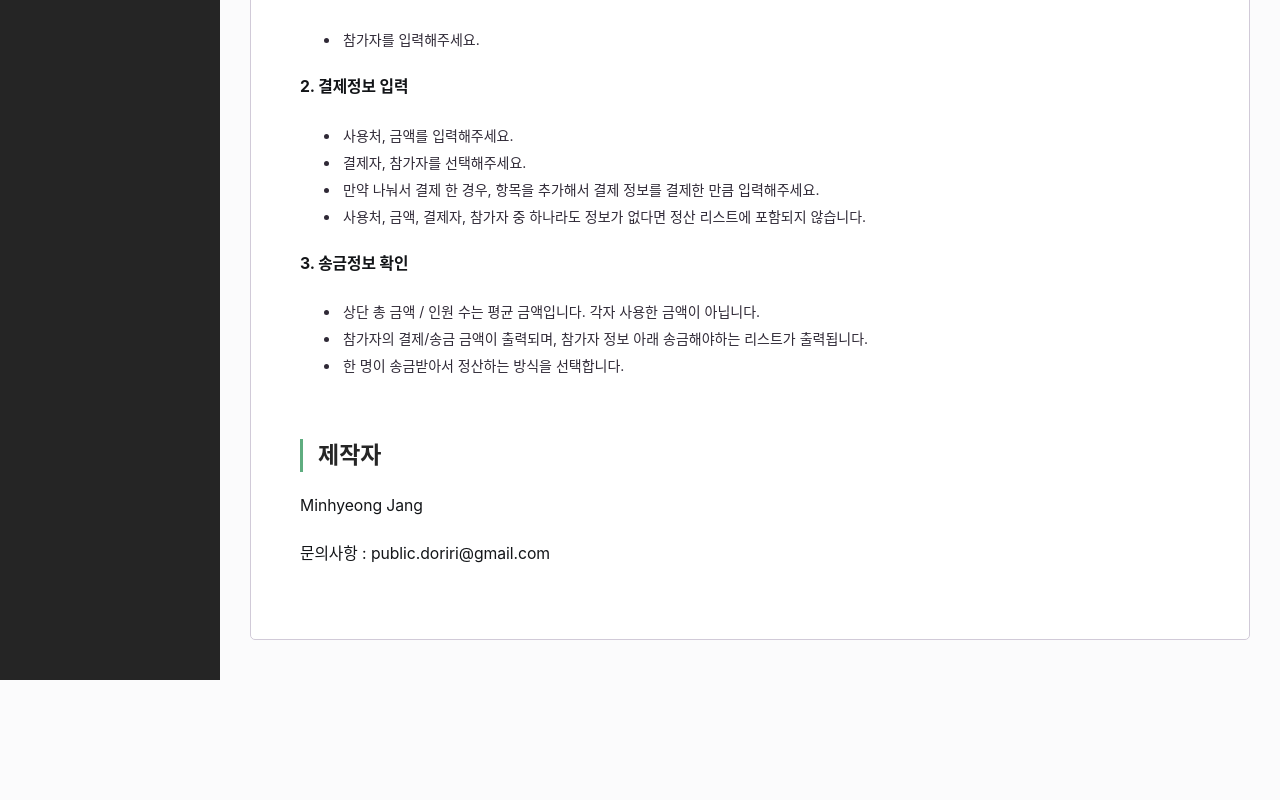
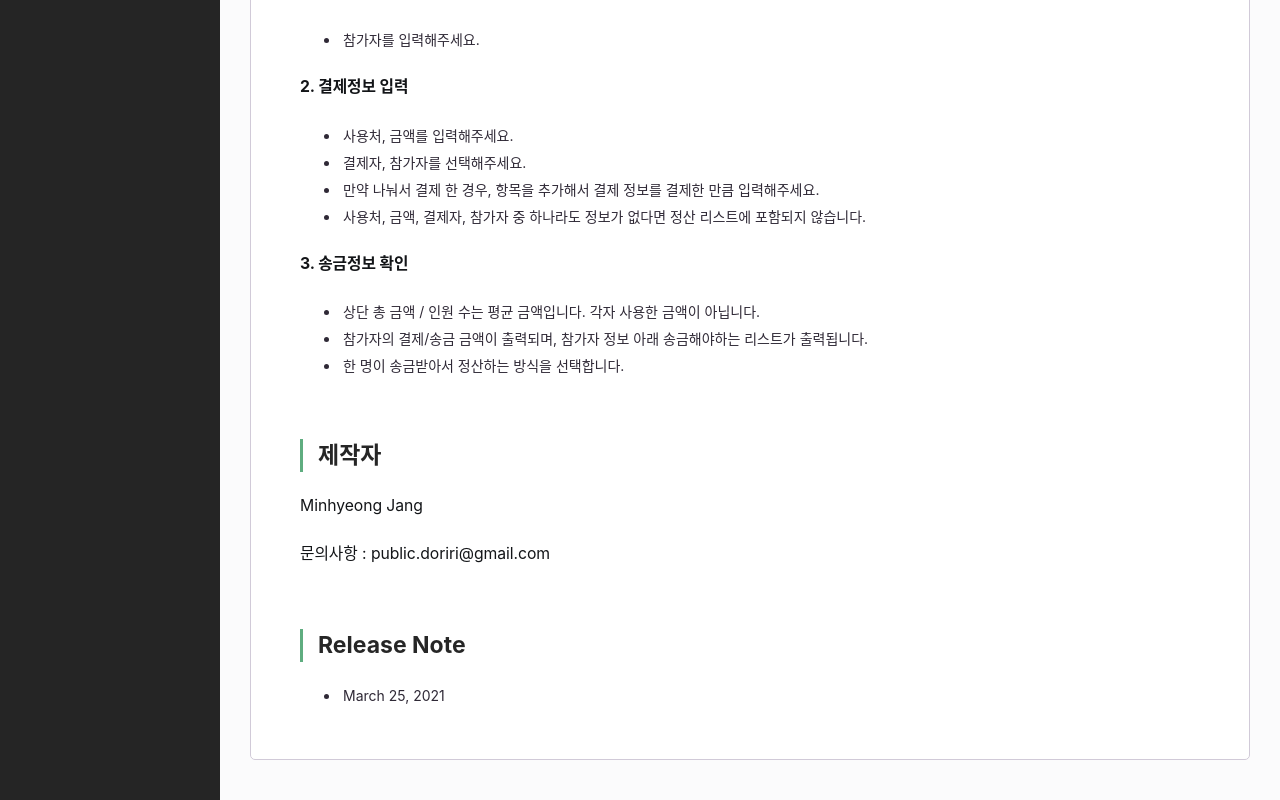
Before and after one commit to minhyeong-jang/dutch-pay, a React (Create React App) app: page / in a window 1280 px wide. Shown: the part 534-1334 px from the top of the page. Before the commit the page ends 1214 px from the top, so only its background shows below. Built offline with nearby package versions, Linux system fonts and the light colour scheme.

Commit message:
feat: 템플릿 관련 파일 생성 및 UI 정리

```diff
--- a/src/modules/about/containers/AboutContainer.tsx
+++ b/src/modules/about/containers/AboutContainer.tsx
@@ -1,12 +1,12 @@
 import React, { FC } from 'react';
 import styled from 'styled-components';
 
-import { ContentWrap } from '../../shared/components/content';
+import { ContentHeader, ContentWrap } from '../../shared/components/content';
 
 export const AboutContainer: FC = () => {
   return (
-    <StyledContainer>
-      <StyledHeader>Hello Dutch Pay</StyledHeader>
+    <>
+      <ContentHeader>Hello Dutch Pay</ContentHeader>
       <ContentWrap>
         <h1>더치페이</h1>
         <p>
@@ -65,15 +65,13 @@ export const AboutContainer: FC = () => {
         <h2>제작자</h2>
         <p>Minhyeong Jang</p>
         <p>문의사항 : public.doriri@gmail.com</p>
+        <h2>Release Note</h2>
+        <ul>
+          <li>
+            <span>March 25, 2021</span>
+          </li>
+        </ul>
       </ContentWrap>
-    </StyledContainer>
+    </>
   );
 };
-const StyledContainer = styled.div``;
-const StyledHeader = styled.div`
-  margin: 8px 0px 20px;
-  font-size: 22px;
-  line-height: 22px;
-  font-weight: bold;
-  color: rgb(74, 62, 86);
-`;
--- a/src/modules/dutch/components/Layout/TemplateOptions.tsx
+++ b/src/modules/dutch/components/Layout/TemplateOptions.tsx
@@ -1,19 +1,16 @@
 import React, { FC } from 'react';
 import styled from 'styled-components';
 
+import { ContentHeader } from '../../../shared/components/content';
+
 export const TemplateOptions: FC = () => {
   return (
-    <StyledContainer>
+    <ContentHeader>
+      Template Name
       <StyledButton>저장하기</StyledButton>
-    </StyledContainer>
+    </ContentHeader>
   );
 };
-const StyledContainer = styled.div`
-  ${({ theme }) => theme.layout.section};
-  display: flex;
-  flex-direction: row;
-  text-align: right;
-`;
 const StyledButton = styled.button`
   padding: 10px 20px;
   background: none;
--- /dev/null
+++ b/src/modules/dutch/components/Template/index.ts
@@ -0,0 +1,3 @@
+export * from './TemplateHeader';
+export * from './TemplateSaveButton';
+export * from './TemplateSaveModal';
--- a/src/modules/dutch/pages/templates/DutchPageTemplate.tsx
+++ b/src/modules/dutch/pages/templates/DutchPageTemplate.tsx
@@ -1,23 +1,13 @@
 import React, { FC } from 'react';
 import styled from 'styled-components';
 
-import {
-  Aside,
-  Footer,
-  Header,
-  Navibar,
-} from '../../../shared/components/layout';
+import { Navibar } from '../../../shared/components/layout';
 
 export const DutchPageTemplate: FC = ({ children }) => {
   return (
     <StyledTemplate>
       <Navibar />
-      {/* <Header /> */}
-      <StyledWrap>
-        <StyledSection>{children}</StyledSection>
-        <Aside />
-      </StyledWrap>
-      {/* <Footer /> */}
+      <StyledWrap>{children}</StyledWrap>
     </StyledTemplate>
   );
 };
@@ -27,12 +17,9 @@ const StyledTemplate = styled.div`
   display: flex;
 `;
 const StyledWrap = styled.div`
-  display: flex;
   flex: 1 1 auto;
-  flex-direction: row;
-  max-width: 1600px;
-  margin: 0 auto;
+  padding: 16px 30px 20px;
+  border-radius: 10px;
+  border: 1px;
+  overflow: hidden;
 `;
-const StyledSection = styled.section`
-  flex: 1 1 auto;
-`;
--- /dev/null
+++ b/src/modules/shared/components/content/ContentHeader.tsx
@@ -0,0 +1,13 @@
+import React, { FC } from 'react';
+import styled from 'styled-components';
+
+export const ContentHeader: FC = ({ children, ...props }) => {
+  return <StyledHeader {...props}>{children}</StyledHeader>;
+};
+const StyledHeader = styled.div`
+  margin: 8px 0px 20px;
+  font-size: 22px;
+  line-height: 22px;
+  font-weight: bold;
+  color: rgb(74, 62, 86);
+`;
--- a/src/modules/shared/components/content/index.ts
+++ b/src/modules/shared/components/content/index.ts
@@ -1 +1,2 @@
+export * from './ContentHeader';
 export * from './ContentWrap';
--- a/src/styles/theme/theme.ts
+++ b/src/styles/theme/theme.ts
@@ -44,7 +44,7 @@ const color = {
 const layout = {
   borderRadius: '5px',
   section: `
-    margin: 20px 0px;
+    margin-bottom: 20px;
     border: 1px solid #d1cad8;
     padding: 20px;
     border-radius: 10px;
```
Also changed, not shown: src/modules/dutch/components/Template/TemplateHeader.tsx (added, +7 -0 lines), src/modules/dutch/components/Template/TemplateSaveButton.tsx (added, +7 -0 lines), src/modules/dutch/components/Template/TemplateSaveModal.tsx (added, +7 -0 lines).
